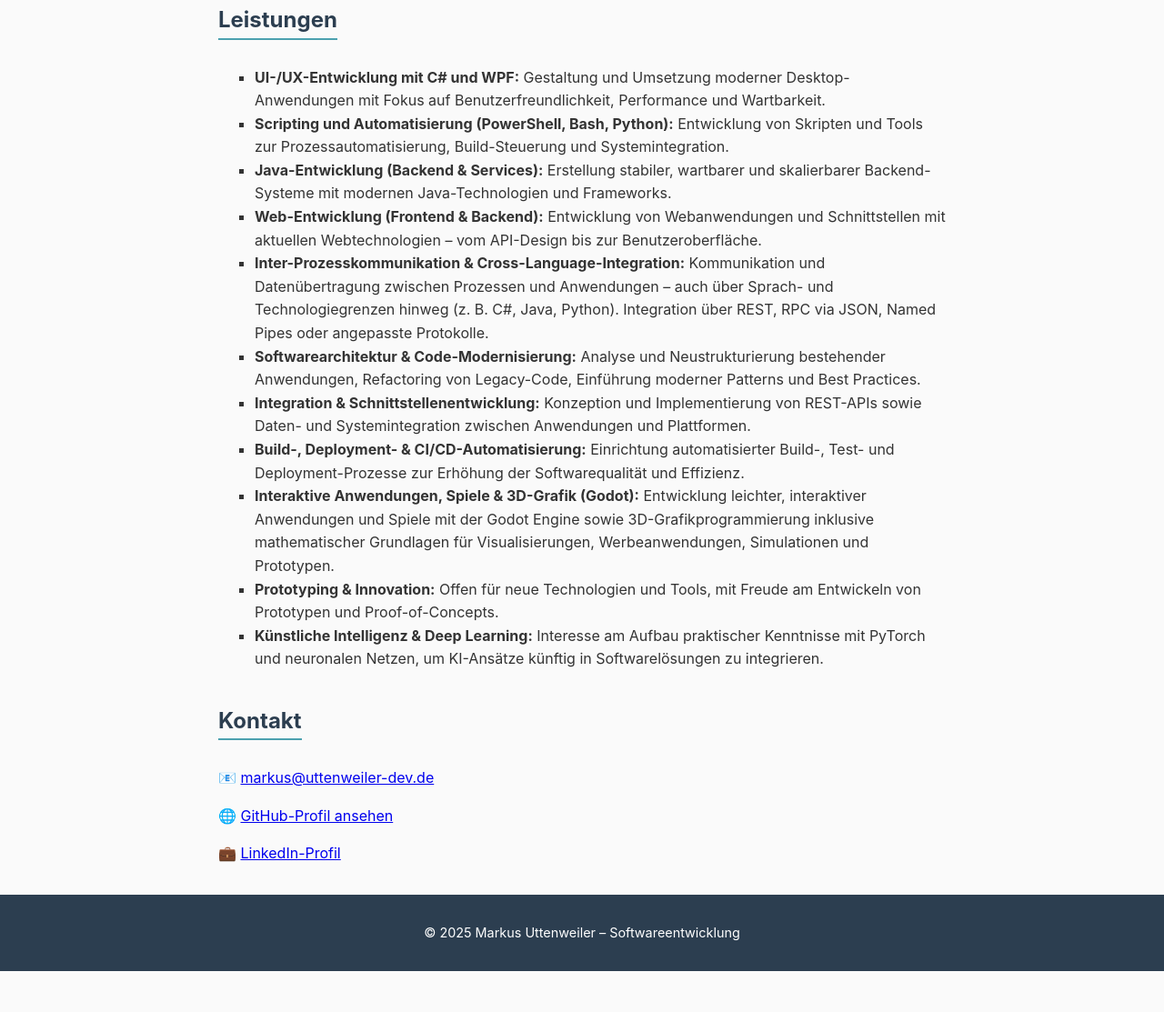
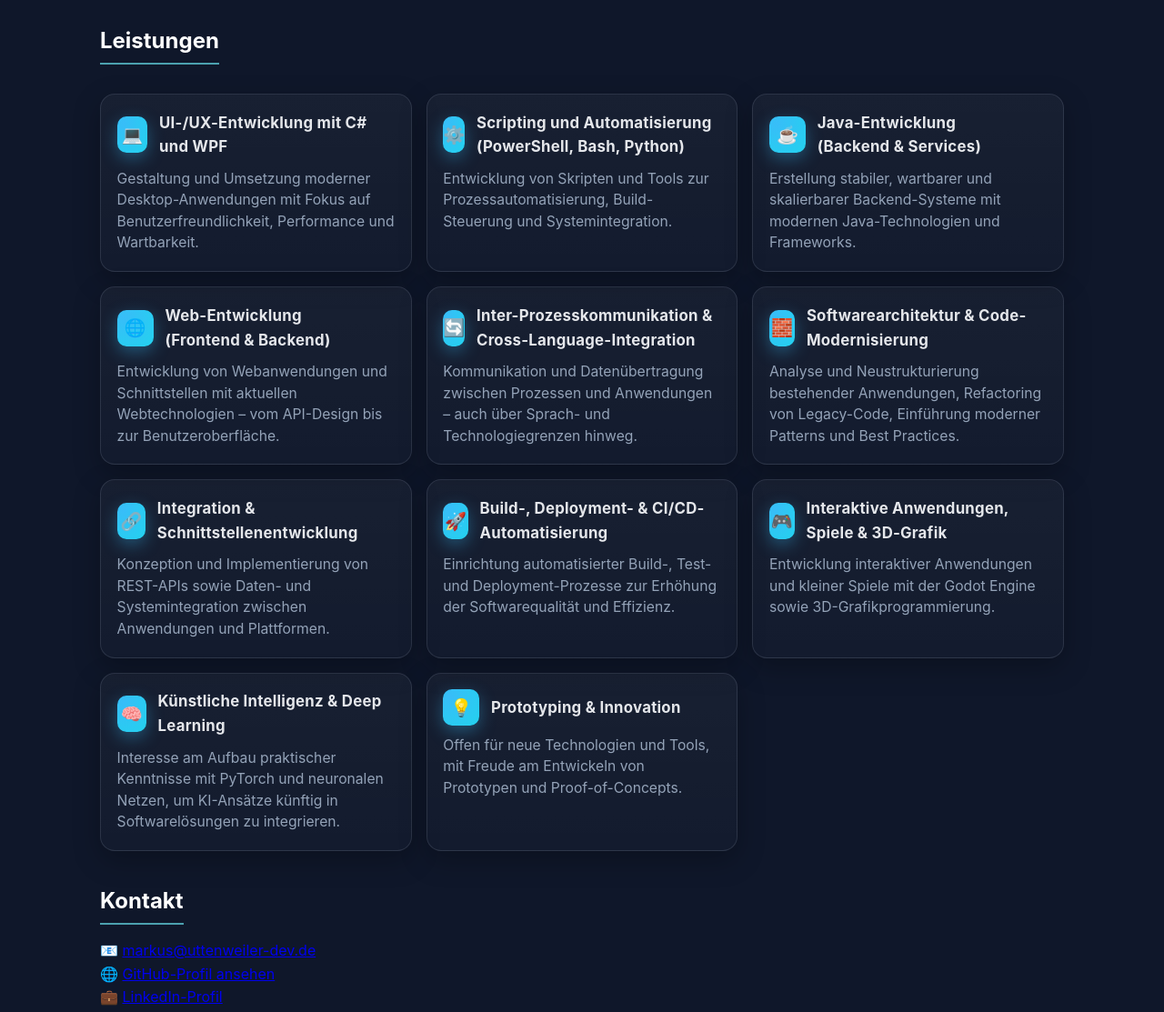
Before and after one commit to markusuttenweiler/markusuttenweiler.github.io, a plain HTML site: page index.html in a window 1280 px wide. Shown: the part 955-2068 px from the top of the page at 91% size. Before the commit the page ends 2023 px from the top, so only its background shows below. Drawn offline with Linux system fonts and the light colour scheme.

Commit message:
new design

```diff
--- /dev/null
+++ b/clean/style.css
@@ -0,0 +1,69 @@
+/* Grundlayout */
+body {
+  font-family: "Inter", system-ui, sans-serif;
+  margin: 0;
+  line-height: 1.6;
+  background: #fafafa;
+  color: #333;
+}
+
+/* Header */
+header {
+  background: linear-gradient(120deg, #2c3e50, #4ca1af);
+  color: white;
+  text-align: center;
+  padding: 6rem 1rem;
+}
+
+header h1 {
+  margin: 0;
+  font-size: 2.5rem;
+}
+
+.subtitle {
+  font-size: 1.2rem;
+  opacity: 0.9;
+  margin-bottom: 2rem;
+}
+
+.btn {
+  background: white;
+  color: #2c3e50;
+  padding: 0.8rem 1.4rem;
+  text-decoration: none;
+  border-radius: 6px;
+  font-weight: 600;
+}
+
+/* Hauptinhalt */
+main {
+  max-width: 800px;
+  margin: 2rem auto;
+  padding: 0 1rem;
+}
+
+section {
+  margin-bottom: 1rem;
+}
+
+h2 {
+  color: #2c3e50;
+  border-bottom: 2px solid #4ca1af;
+  display: inline-block;
+  margin-bottom: 0.8rem;
+}
+
+/* Listen */
+ul {
+  list-style: square;
+  margin-left: 0rem;
+}
+
+/* Footer */
+footer {
+  background: #2c3e50;
+  color: white;
+  text-align: center;
+  padding: 1rem;
+  font-size: 0.9rem;
+}
--- a/index.html
+++ b/index.html
@@ -15,14 +15,14 @@
       <a href="#contact" class="btn">Kontakt aufnehmen</a>
     </div>
   </header>
-  <main>
+  <main class="wrapper" aria-label="Leistungen">
     <section id="about">
       <h2>Über mich</h2>
       <p>
         Ich bin freiberuflicher Softwareentwickler mit über 20 Jahren Erfahrung in der Softwareentwicklung.
         Während meiner langjährigen Tätigkeit in verschiedenen Unternehmen konnte ich umfangreiche Kenntnisse in der Konzeption, Entwicklung und Weiterentwicklung komplexer Softwarelösungen sammeln.
         Heute bringe ich dieses Know-how als Freelancer ein, um Projekte effizient, strukturiert und mit einem hohen Qualitätsanspruch umzusetzen.
-        Ich lege großen Wert auf sauberen, wartbaren Code, eine klare Kommunikation und Lösungen, die sowohl technisch solide als auch wirtschaftlich sinnvoll sind.      <p>
+        Ich lege großen Wert auf sauberen, wartbaren Code, eine klare Kommunikation und Lösungen,<br>die sowohl technisch solide als auch wirtschaftlich sinnvoll sind.      <p>
     </section>
     <section id="tech">
       <h2>Technologiefokus</h2>
@@ -36,31 +36,101 @@
         <li><strong>Agile Methoden</strong> (Kanban)</li>
       </ul>
     </section>
-    <section id="services">
+    <section id="tech">
       <h2>Leistungen</h2>
-      <ul>
-        <li><strong>UI-/UX-Entwicklung mit C# und WPF:</strong> Gestaltung und Umsetzung moderner Desktop-Anwendungen mit Fokus auf Benutzerfreundlichkeit, Performance und Wartbarkeit.</li>
-        <li><strong>Scripting und Automatisierung (PowerShell, Bash, Python):</strong> Entwicklung von Skripten und Tools zur Prozessautomatisierung, Build-Steuerung und Systemintegration.</li>
-        <li><strong>Java-Entwicklung (Backend &amp; Services):</strong> Erstellung stabiler, wartbarer und skalierbarer Backend-Systeme mit modernen Java-Technologien und Frameworks.</li>
-        <li><strong>Web-Entwicklung (Frontend &amp; Backend):</strong> Entwicklung von Webanwendungen und Schnittstellen mit aktuellen Webtechnologien – vom API-Design bis zur Benutzeroberfläche.</li>
-        <li><strong>Inter-Prozesskommunikation &amp; Cross-Language-Integration:</strong> Kommunikation und Datenübertragung zwischen Prozessen und Anwendungen – auch über Sprach- und Technologiegrenzen hinweg (z.&nbsp;B. C#, Java, Python). Integration über REST, RPC via JSON, Named Pipes oder angepasste Protokolle.</li>
-        <li><strong>Softwarearchitektur &amp; Code-Modernisierung:</strong> Analyse und Neustrukturierung bestehender Anwendungen, Refactoring von Legacy-Code, Einführung moderner Patterns und Best Practices.</li>
-        <li><strong>Integration &amp; Schnittstellenentwicklung:</strong> Konzeption und Implementierung von REST-APIs sowie Daten- und Systemintegration zwischen Anwendungen und Plattformen.</li>
-        <li><strong>Build-, Deployment- &amp; CI/CD-Automatisierung:</strong> Einrichtung automatisierter Build-, Test- und Deployment-Prozesse zur Erhöhung der Softwarequalität und Effizienz.</li>
-        <li><strong>Interaktive Anwendungen, Spiele &amp; 3D-Grafik (Godot):</strong> Entwicklung leichter, interaktiver Anwendungen und Spiele mit der Godot Engine sowie 3D-Grafikprogrammierung inklusive mathematischer Grundlagen für Visualisierungen, Werbeanwendungen, Simulationen und Prototypen.</li>
-        <li><strong>Prototyping & Innovation:</strong> Offen für neue Technologien und Tools, mit Freude am Entwickeln von Prototypen und Proof-of-Concepts.</li>
-        <li><strong>Künstliche Intelligenz & Deep Learning:</strong> Interesse am Aufbau praktischer Kenntnisse mit PyTorch und neuronalen Netzen, um KI-Ansätze künftig in Softwarelösungen zu integrieren.</li>
-      </ul>
+      <p>
+        <section class="grid">
+          <article class="card" aria-label="UI-/UX-Entwicklung mit C# und WPF">
+            <div class="card-head">
+              <div class="icon" aria-hidden="true">💻</div>
+              <h3>UI-/UX-Entwicklung mit C# und WPF</h3>
+            </div>
+            <p>Gestaltung und Umsetzung moderner Desktop-Anwendungen mit Fokus auf Benutzerfreundlichkeit, Performance und Wartbarkeit.</p>
+          </article>
+          <article class="card" aria-label="Scripting und Automatisierung">
+            <div class="card-head">
+              <div class="icon" aria-hidden="true">⚙️</div>
+              <h3>Scripting und Automatisierung (PowerShell, Bash, Python)</h3>
+            </div>
+            <p>Entwicklung von Skripten und Tools zur Prozessautomatisierung, Build-Steuerung und Systemintegration.</p>
+          </article>
+          <article class="card" aria-label="Java-Entwicklung Backend & Services">
+            <div class="card-head">
+              <div class="icon" aria-hidden="true">☕</div>
+              <h3>Java-Entwicklung<br>(Backend &amp; Services)</h3>
+            </div>
+            <p>Erstellung stabiler, wartbarer und skalierbarer Backend-Systeme mit modernen Java-Technologien und Frameworks.</p>
+          </article>
+          <article class="card" aria-label="Web-Entwicklung Frontend & Backend">
+            <div class="card-head">
+              <div class="icon" aria-hidden="true">🌐</div>
+              <h3>Web-Entwicklung<br>(Frontend &amp; Backend)</h3>
+            </div>
+            <p>Entwicklung von Webanwendungen und Schnittstellen mit aktuellen Webtechnologien – vom API-Design bis zur Benutzeroberfläche.</p>
+          </article>
+          <article class="card" aria-label="Inter-Prozesskommunikation & Cross-Language-Integration">
+            <div class="card-head">
+              <div class="icon" aria-hidden="true">🔄</div>
+              <h3>Inter-Prozesskommunikation &amp; Cross-Language-Integration</h3>
+            </div>
+            <p>Kommunikation und Datenübertragung zwischen Prozessen und Anwendungen – auch über Sprach- und Technologiegrenzen hinweg.</p>
+          </article>
+          <article class="card" aria-label="Softwarearchitektur & Code-Modernisierung">
+            <div class="card-head">
+              <div class="icon" aria-hidden="true">🧱</div>
+              <h3>Softwarearchitektur &amp; Code-Modernisierung</h3>
+            </div>
+            <p>Analyse und Neustrukturierung bestehender Anwendungen, Refactoring von Legacy-Code, Einführung moderner Patterns und Best Practices.</p>
+          </article>
+          <article class="card" aria-label="Integration & Schnittstellenentwicklung">
+            <div class="card-head">
+              <div class="icon" aria-hidden="true">🔗</div>
+              <h3>Integration &amp; Schnittstellenentwicklung</h3>
+            </div>
+            <p>Konzeption und Implementierung von REST-APIs sowie Daten- und Systemintegration zwischen Anwendungen und Plattformen.</p>
+          </article>
+          <article class="card" aria-label="Build-, Deployment- & CI/CD-Automatisierung">
+            <div class="card-head">
+              <div class="icon" aria-hidden="true">🚀</div>
+              <h3>Build-, Deployment- &amp; CI/CD-Automatisierung</h3>
+            </div>
+            <p>Einrichtung automatisierter Build-, Test- und Deployment-Prozesse zur Erhöhung der Softwarequalität und Effizienz.</p>
+          </article>
+          <article class="card" aria-label="Interaktive Anwendungen, Spiele & 3D-Grafik">
+            <div class="card-head">
+              <div class="icon" aria-hidden="true">🎮</div>
+              <h3>Interaktive Anwendungen, Spiele &amp; 3D‑Grafik</h3>
+            </div>
+            <p>Entwicklung interaktiver Anwendungen und kleiner Spiele mit der Godot Engine sowie 3D-Grafikprogrammierung.</p>
+            <!-- <span class="badge" aria-label="Fokus auf Effizienz und Performance">Effizienz &amp; Performance</span> -->
+          </article>
+          <article class="card" aria-label="Künstliche Intelligenz & Deep Learning">
+            <div class="card-head">
+              <div class="icon" aria-hidden="true">🧠</div>
+              <h3>Künstliche Intelligenz &amp; Deep Learning</h3>
+            </div>
+            <p>Interesse am Aufbau praktischer Kenntnisse mit PyTorch und neuronalen Netzen, um KI-Ansätze künftig in Softwarelösungen zu integrieren.</p>
+          </article>
+          <article class="card" aria-label="Prototyping & Innovation">
+            <div class="card-head">
+              <div class="icon" aria-hidden="true">💡</div>
+              <h3>Prototyping &amp; Innovation</h3>
+            </div>
+            <p>Offen für neue Technologien und Tools, mit Freude am Entwickeln von Prototypen und Proof-of-Concepts.</p>
+          </article>
+        </section>
     </section>
     <section id="contact">
       <h2>Kontakt</h2>
-      <p>📧 <a href="mailto:markus@uttenweiler-dev.de">markus@uttenweiler-dev.de</a></p>
-      <p>🌐 <a href="https://github.com/markusuttenweiler" target="_blank">GitHub-Profil ansehen</a></p>
-      <p>💼 <a href="https://www.linkedin.com/in/markusuttenweiler" target="_blank">LinkedIn-Profil</a></p>
+      <br>
+      📧 <a href="mailto:markus@uttenweiler-dev.de">markus@uttenweiler-dev.de</a><br>
+      🌐 <a href="https://github.com/markusuttenweiler" target="_blank">GitHub-Profil ansehen</a><br>
+      💼 <a href="https://www.linkedin.com/in/markusuttenweiler" target="_blank">LinkedIn-Profil</a><br>
     </section>
   </main>
   <footer>
     <p>© 2025 Markus Uttenweiler – Softwareentwicklung</p>
   </footer>
+  </main>
 </body>
 </html>
--- a/style.css
+++ b/style.css
@@ -1,13 +1,13 @@
-/* Grundlayout */
-body {
-  font-family: "Inter", system-ui, sans-serif;
-  margin: 0;
-  line-height: 1.6;
-  background: #fafafa;
-  color: #333;
+:root {
+  --bg: #0f172a;      /* slate-900 */
+  --card: #111827;    /* gray-900 */
+  --ink: #e5e7eb;     /* gray-200 */
+  --muted: #94a3b8;   /* slate-400 */
+  --brand: #38bdf8;   /* sky-400 */
+  --accent: #22d3ee;  /* cyan-400 */
+  --ring: rgba(56, 189, 248, .35);
 }
 
-/* Header */
 header {
   background: linear-gradient(120deg, #2c3e50, #4ca1af);
   color: white;
@@ -18,6 +18,14 @@ header {
 header h1 {
   margin: 0;
   font-size: 2.5rem;
+}
+
+h2 {
+  color: white;
+  border-bottom: 2px solid #4ca1af;
+  display: inline-block;
+  margin-bottom: 1.0rem;
+  padding-bottom: 0.3rem;
 }
 
 .subtitle {
@@ -35,31 +43,21 @@ header h1 {
   font-weight: 600;
 }
 
-/* Hauptinhalt */
+section {
+  margin-bottom: 1rem;
+}
+
 main {
   max-width: 800px;
   margin: 2rem auto;
   padding: 0 1rem;
 }
 
-section {
-  margin-bottom: 1rem;
-}
-
-h2 {
-  color: #2c3e50;
-  border-bottom: 2px solid #4ca1af;
-  display: inline-block;
-  margin-bottom: 0.8rem;
-}
-
-/* Listen */
 ul {
   list-style: square;
   margin-left: 0rem;
 }
 
-/* Footer */
 footer {
   background: #2c3e50;
   color: white;
@@ -67,3 +65,40 @@ footer {
   padding: 1rem;
   font-size: 0.9rem;
 }
+
+* { box-sizing: border-box; }
+
+html, body {
+    font-family: "Inter", system-ui, sans-serif, -apple-system, Segoe UI, Roboto, Ubuntu, Cantarell, Noto Sans, Helvetica, Arial, "Apple Color Emoji", "Segoe UI Emoji";
+    line-height: 1.6;
+    margin: 0;
+    padding: 0;
+    background: var(--bg);
+    color: var(--ink);
+}
+
+.wrapper { max-width: 1100px; margin: 0 auto; padding: 4rem 1.25rem; }
+
+.section-title { font-size: clamp(1.6rem, 2.5vw, 2.25rem); margin: 0 0 1rem; letter-spacing: .2px; }
+.section-sub { color: var(--muted); margin: 0 0 2.25rem; font-size: 1rem; }
+
+.grid { display: grid; grid-template-columns: repeat(1, minmax(0, 1fr)); gap: 1rem; }
+
+@media (min-width: 640px) { .grid { grid-template-columns: repeat(2, minmax(0, 1fr)); } }
+@media (min-width: 1024px) { .grid { grid-template-columns: repeat(3, minmax(0, 1fr)); } }
+
+.card { position: relative; background: linear-gradient(180deg, rgba(255,255,255,.04), rgba(255,255,255,.02)); border: 1px solid rgba(148,163,184,.18); border-radius: 16px; padding: 1.1rem 1.1rem 1.2rem; box-shadow: 0 10px 30px rgba(0,0,0,.25); transition: transform .2s ease, box-shadow .2s ease, border-color .2s ease; }
+.card:hover { transform: translateY(-3px); border-color: rgba(56,189,248,.55); box-shadow: 0 14px 40px rgba(34,211,238,.2); }
+
+.icon { width: 40px; height: 40px; border-radius: 10px; display: grid; place-items: center; font-size: 1.2rem; background: radial-gradient(120% 120% at 20% 20%, var(--brand), var(--accent)); box-shadow: 0 6px 18px var(--ring); color: #00121a; }
+
+.card-head { display: flex; align-items: center; gap: .8rem; margin-bottom: .6rem; }
+.card h3 { margin: 0; font-size: 1.05rem; letter-spacing: .25px; }
+.card p { margin: .4rem 0 0; color: var(--muted); line-height: 1.5; font-size: .98rem; }
+
+.badge { display: inline-block; margin-top: .7rem; font-size: .75rem; color: #061017; background: rgba(56,189,248,.85); border-radius: 999px; padding: .25rem .6rem; font-weight: 600; letter-spacing: .25px; }
+
+/* Optional: subtle animated gradient line under the title */
+.bar { height: 3px; width: 76px; background: linear-gradient(90deg, var(--brand), var(--accent)); border-radius: 999px; margin: .35rem 0 2rem; }
+
+.mt-xl { margin-top: 2rem; }
```
Also changed, not shown: clean/index.html (added, +66 -0 lines).
